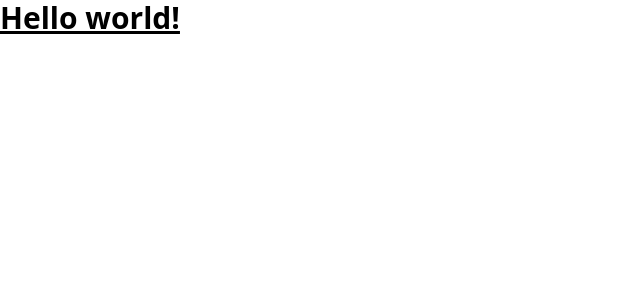
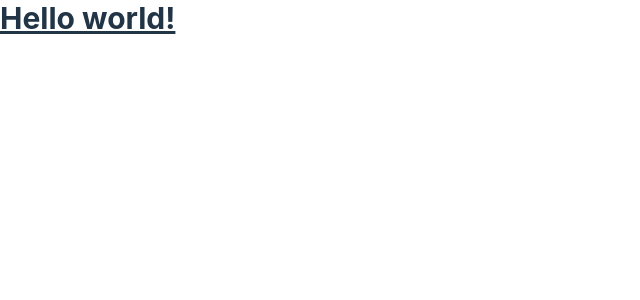
Before and after one commit to wacho91/game-listing, a React (Vite) app: page / in a window 1280 px wide. Shown: the top 300 px of the page, without its empty margins (0-640 px from the left). Built offline with nearby package versions, Linux system fonts and the light colour scheme.

Commit message:
Config tailwindcss

```diff
--- a/src/index.css
+++ b/src/index.css
@@ -1,3 +1,69 @@
 @tailwind base;
 @tailwind components;
 @tailwind utilities;
+
+:root {
+  font-family: Inter, system-ui, Avenir, Helvetica, Arial, sans-serif;
+  line-height: 1.5;
+  font-weight: 400;
+
+  color-scheme: light dark;
+  color: rgba(255, 255, 255, 0.87);
+  background-color: #242424;
+
+  font-synthesis: none;
+  text-rendering: optimizeLegibility;
+  -webkit-font-smoothing: antialiased;
+  -moz-osx-font-smoothing: grayscale;
+  -webkit-text-size-adjust: 100%;
+}
+
+a {
+  font-weight: 500;
+  color: #646cff;
+  text-decoration: inherit;
+}
+a:hover {
+  color: #535bf2;
+}
+
+body {
+  min-height: 100vh;
+}
+
+h1 {
+  font-size: 3.2em;
+  line-height: 1.1;
+}
+
+button {
+  border-radius: 8px;
+  border: 1px solid transparent;
+  padding: 0.6em 1.2em;
+  font-size: 1em;
+  font-weight: 500;
+  font-family: inherit;
+  background-color: #1a1a1a;
+  cursor: pointer;
+  transition: border-color 0.25s;
+}
+button:hover {
+  border-color: #646cff;
+}
+button:focus,
+button:focus-visible {
+  outline: 4px auto -webkit-focus-ring-color;
+}
+
+@media (prefers-color-scheme: light) {
+  :root {
+    color: #213547;
+    background-color: #ffffff;
+  }
+  a:hover {
+    color: #747bff;
+  }
+  button {
+    background-color: #f9f9f9;
+  }
+}
--- a/tailwind.config.js
+++ b/tailwind.config.js
@@ -1,5 +1,6 @@
 /** @type {import('tailwindcss').Config} */
 export default {
+  darkMode: 'class',
   content: ["./index.html","./src/**/*.{js,ts,jsx,tsx}"],
   theme: {
     extend: {},
```
